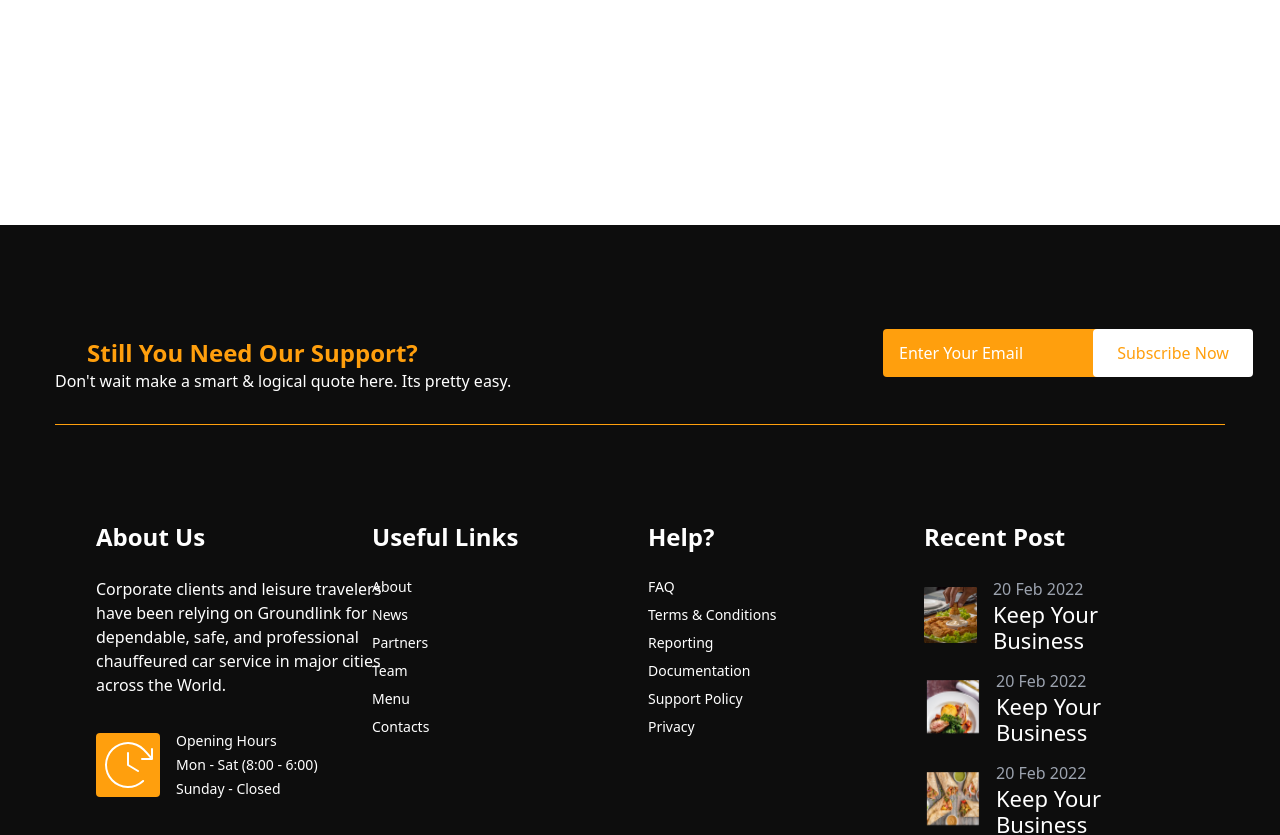
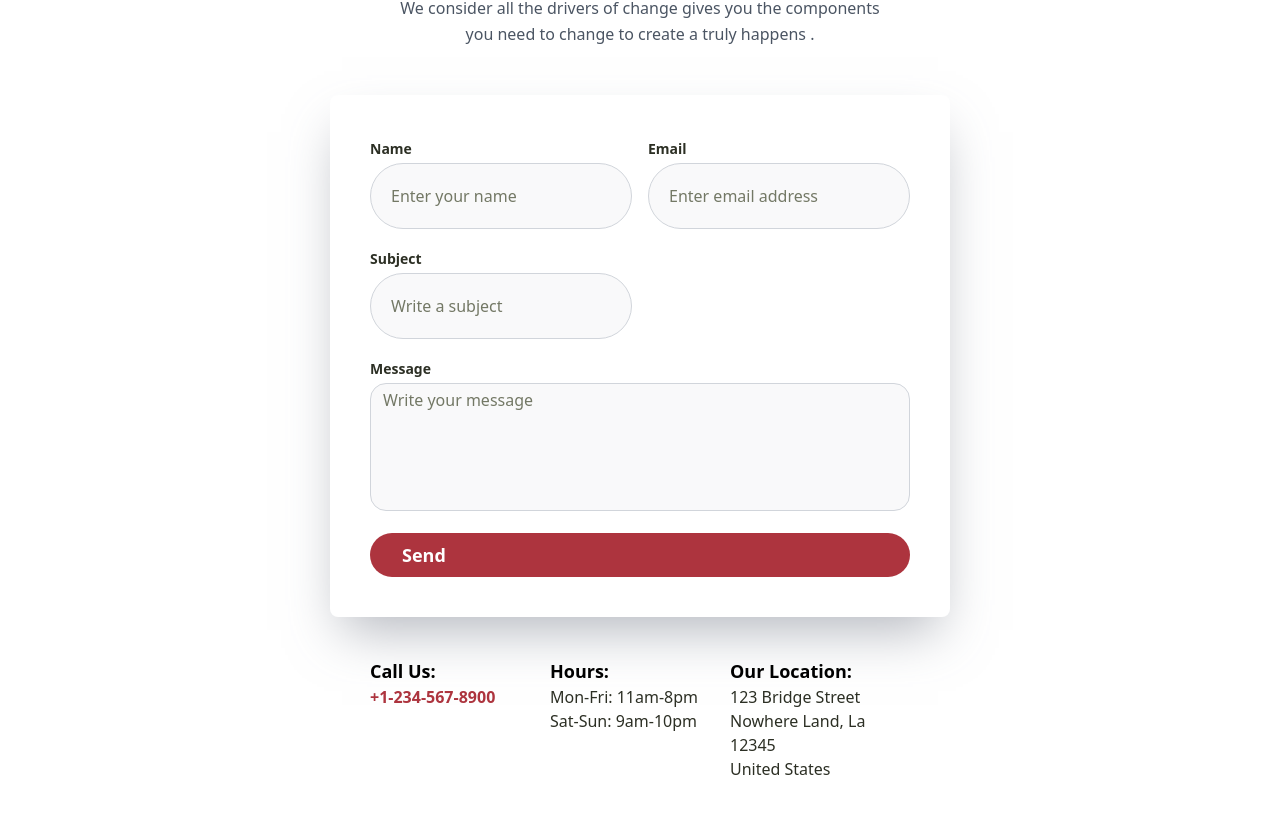
Before and after one commit to madnan-github/hackathon-sanity, a Next.js app: page /contactUs in a window 1280 px wide. Before the commit this address had no page. Shown: the part 575-1410 px from the top of the page. Built offline with nearby package versions, Linux system fonts and the light colour scheme; a web font is replaced by a local one.

Commit message:
update contactus

```diff
--- /dev/null
+++ b/src/app/contactUs/page.tsx
@@ -0,0 +1,135 @@
+"use client"
+
+import { motion } from "framer-motion"
+import { Container } from '@/components/container'
+import { PHeader } from '@/components/headers/t2';
+import { TopHeader } from '@/components/headers/topHeader';
+export default function Contact() {
+  return (
+     <Container>
+            <TopHeader />
+            <PHeader title='Contact Us' />
+    <section className="text-gray-600 body-font relative">
+      <div className="container px-5 py-24 mx-auto ">
+        <div className="flex flex-col text-center w-full mb-12  ">
+          <h1 className="sm:text-2xl md:text-5xl font-medium title-font mb-4 text-gray-900
+          white-text-with-gray-shadow transition-all duration-1000 ease-in-out  hover:scale-105">
+            Contact Us
+          </h1>
+          <p className="lg:w-2/3 mx-auto leading-relaxed text-base">
+            We consider all the drivers of change gives you the components
+            <br /> you need to change to create a truly happens .
+          </p>
+        </div>
+        {/* form */}
+        <motion.div
+        initial={{opacity:0.5, rotateY:"130deg"}}
+        whileInView={{opacity:1, rotateY:0}}
+        transition={{duration:2}}>
+        <div className="lg:w-1/2 md:w-2/3 mx-auto px-10 py-10 rounded-lg shadow-2xl shadow-gray-500/50">
+          <div className="flex flex-wrap -m-2">
+            <div className=" p-2 w-1/2 flex-wrap">
+              <div className="relative ">
+                <label
+                  htmlFor="name"
+                  className="leading-7 text-sm text-[#2C2F24] font-bold "
+                >
+                  Name
+                </label>
+                <input
+                  value={"Enter your name"}
+                  type="text"
+                  id="name"
+                  name="name"
+                  className=" w-full bg-gray-100 bg-opacity-50 rounded-full border border-gray-300 focus:border-indigo-500 focus:bg-white focus:ring-2 focus:ring-indigo-200 text-base outline-none text-[#737865] py-4 px-5 leading-8 transition-colors duration-200 ease-in-out"
+                />
+              </div>
+            </div>
+            <div className="p-2 w-1/2">
+              <div className="relative">
+                <label
+                  htmlFor="email"
+                  className="leading-7 text-sm text-[#2C2F24] font-bold"
+                >
+                  Email
+                </label>
+                <input
+                  value={"Enter email address"}
+                  type="email"
+                  id="email"
+                  name="email"
+                  className="w-full bg-gray-100 bg-opacity-50 rounded-full border border-gray-300 focus:border-indigo-500 focus:bg-white focus:ring-2 focus:ring-indigo-200 text-base outline-none text-[#737865] py-4 px-5 leading-8 transition-colors duration-200 ease-in-out"
+                />
+              </div>
+            </div>
+            {/* subject */}
+            <div className="p-2 w-1/2">
+              <div className="relative ">
+                <label
+                  htmlFor="email"
+                  className="leading-7 text-sm text-[#2C2F24] font-bold"
+                >
+                  Subject
+                </label>
+                <input
+                  value={"Write a subject"}
+                  type="email"
+                  id="email"
+                  name="email"
+                  className="w-full bg-gray-100 bg-opacity-50 rounded-full border border-gray-300 focus:border-indigo-500 focus:bg-white focus:ring-2 focus:ring-indigo-200 text-base outline-none text-[#737865] py-4 px-5 leading-8 transition-colors duration-200 ease-in-out"
+                />
+              </div>
+            </div>
+            {/*  */}
+            <div className="p-2 w-full">
+              <div className="relative">
+                <label
+                  htmlFor="message"
+                  className="leading-7 text-sm text-[#2C2F24] font-bold"
+                >
+                  Message
+                </label>
+                <textarea
+                  value={"Write your message"}
+                  id="message"
+                  name="message"
+                  className="w-full bg-gray-100 bg-opacity-50 rounded-2xl border border-gray-300 focus:border-indigo-500 focus:bg-white focus:ring-2 focus:ring-indigo-200 h-32 text-base outline-none text-[#737865] py-1 px-3 resize-none leading-6 transition-colors duration-200 ease-in-out"
+                  defaultValue={""}
+                />
+              </div>
+            </div>
+            <div className="p-2 w-full">
+              <button className=" w-full rounded-full flex mx-auto text-white bg-[#AD343E] border-0 py-2 px-8 focus:outline-none hover:bg-[#f4727d]  text-lg font-bold  ">
+                Send
+              </button>
+            </div>
+          </div>
+        </div>
+        </motion.div>
+        {/* footer */}
+        <section>
+         <div className=" md:w-2/3 lg:w-1/2 mx-auto px-10 py-10  text-left flex flex-wrap ">
+        <div className='flex-1 flex-wrap'>
+            <h4 className='text-lg font-bold text-black'>Call Us:</h4>
+            <p className='text-[18] text-[rgb(173,52,62)] font-bold'>+1-234-567-8900</p>
+        </div>
+        <div className='flex-1 flex-wrap'>
+            <h4 className='text-lg font-bold text-black'>Hours:</h4>
+            <p className='text-[18] text-[#2C2F24] '>Mon-Fri: 11am-8pm </p>
+            <p className='text-[18] text-[#2C2F24] '>Sat-Sun: 9am-10pm</p>
+        </div>
+        <div className='flex-1 flex-wrap'>
+            <h4 className='text-lg font-bold text-black'>Our Location:</h4>
+            <p className='text-[18] text-[#2C2F24] '>123 Bridge Street
+                <br/>Nowhere Land, La 12345
+                <br />United States
+            </p>
+        </div>
+        </div>
+    </section>
+        {/* footer */}
+      </div>
+    </section>
+     </Container>
+  );
+}
--- a/src/components/headers/header.tsx
+++ b/src/components/headers/header.tsx
@@ -23,7 +23,7 @@ export default function Header() {
             <li className='hover:text-[#ff9F0D]'><Link href="/">Pages</Link></li>
             <li className='hover:text-[#ff9F0D]'><Link href="/about">About</Link></li>
             <li className='hover:text-[#ff9F0D]'><Link href="/shop">Shop</Link></li>
-            <li className='hover:text-[#ff9F0D]'><Link href="/">Contact</Link></li>
+            <li className='hover:text-[#ff9F0D]'><Link href="/contactUs">Contact</Link></li>
           </ul>
         </nav>
         <div className="relative w-full md:w-auto mt-4 md:mt-0">
--- a/src/components/headers/topHeader.tsx
+++ b/src/components/headers/topHeader.tsx
@@ -18,7 +18,7 @@ const navigation = [
   { name: "Pages", href: "/pages" },
   { name: "About", href: "/about" },
   { name: "Shop", href: "/shop" },
-  { name: "Contact", href: "/contact" },
+  { name: "Contact", href: "/contactUs" },
 ]
 
 export function TopHeader() {
--- a/src/components/ourShop/productList.tsx
+++ b/src/components/ourShop/productList.tsx
@@ -116,7 +116,7 @@ import { PaginationProduct } from "@/components/pagination";
 import { urlFor } from "../../sanity/lib/image";
 import { fetchProducts, IProduct } from "../../components/productdata";
 
-const ITEMS_PER_PAGE = 6;
+const ITEMS_PER_PAGE = 3;
 
 const ProductList: React.FC = () => {
   const [products, setProducts] = useState<IProduct[]>([]);
```
Also changed, not shown: 1 other file (tests, documents, lock files or other folders).
